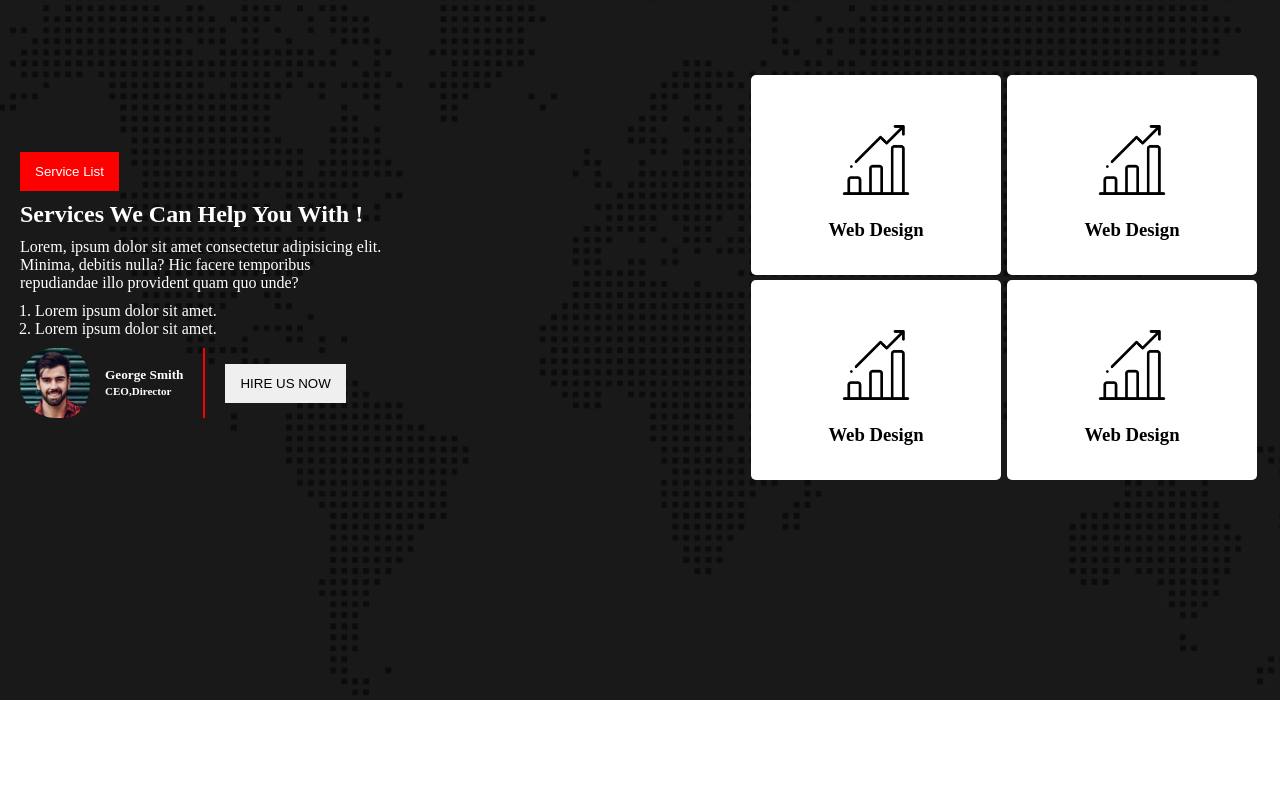
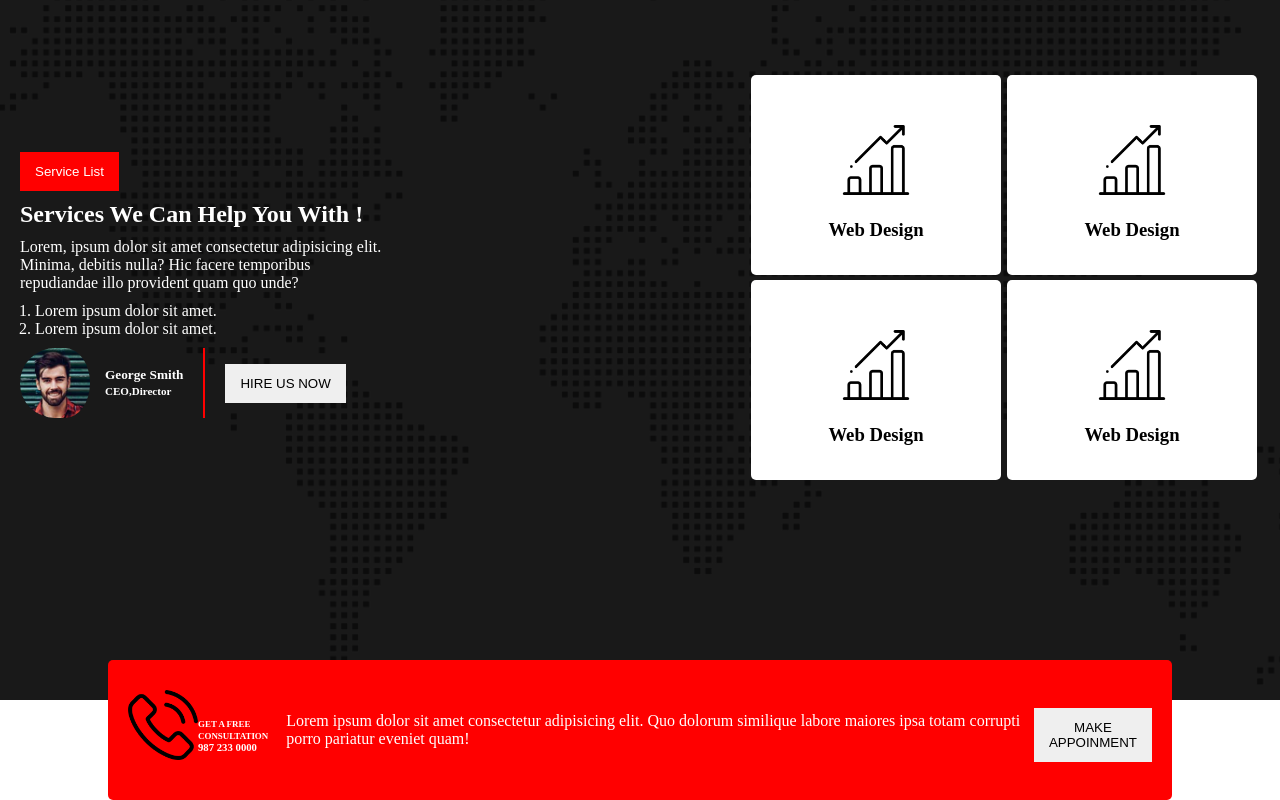
Before and after one commit to Saifulkhandaker/conceptual2-website, a plain HTML site: page index.html in a window 1280 px wide. Shown: the part 1029-1829 px from the top of the page. Before the commit the page ends 1729 px from the top, so only its background shows below. Drawn offline with Linux system fonts and the light colour scheme.

Commit message:
appointment section added

```diff
--- a/index.html
+++ b/index.html
@@ -79,6 +79,19 @@
                 </div>
             </div>
         </section>
+        <!-- appoinment section -->
+        <div class="appointment-container">
+            <div class="contact">
+                <img class="icon" src="icons/phone-call.png" alt="">
+                <h6><small>GET A FREE CONSULTATION </small><br>987 233 0000</h6>
+            </div>
+            <div class="appointment-desctiption">
+                Lorem ipsum dolor sit amet consectetur adipisicing elit. Quo dolorum similique labore maiores ipsa totam corrupti porro pariatur eveniet quam!
+            </div>
+            <div class="appointment-button">
+                <button class="button">MAKE <br>APPOINMENT</button>
+            </div>
+        </div>
     </main>
     <footer>
 
--- a/style.css
+++ b/style.css
@@ -112,3 +112,21 @@
     gap: 20px;
     align-items: center;
 }
+/* appointment-section */
+.appointment-container{
+    width: 80%;
+    margin: auto;
+    align-items: center;
+    display: flex;
+    justify-content: space-around;
+    padding: 20px;
+    background-color: red;
+    color: white;
+    border-radius: 5px;
+    margin-top: -40px;
+}
+.contact{
+    display: flex;
+    align-items: center;
+    padding-top: 10px;
+}
```
